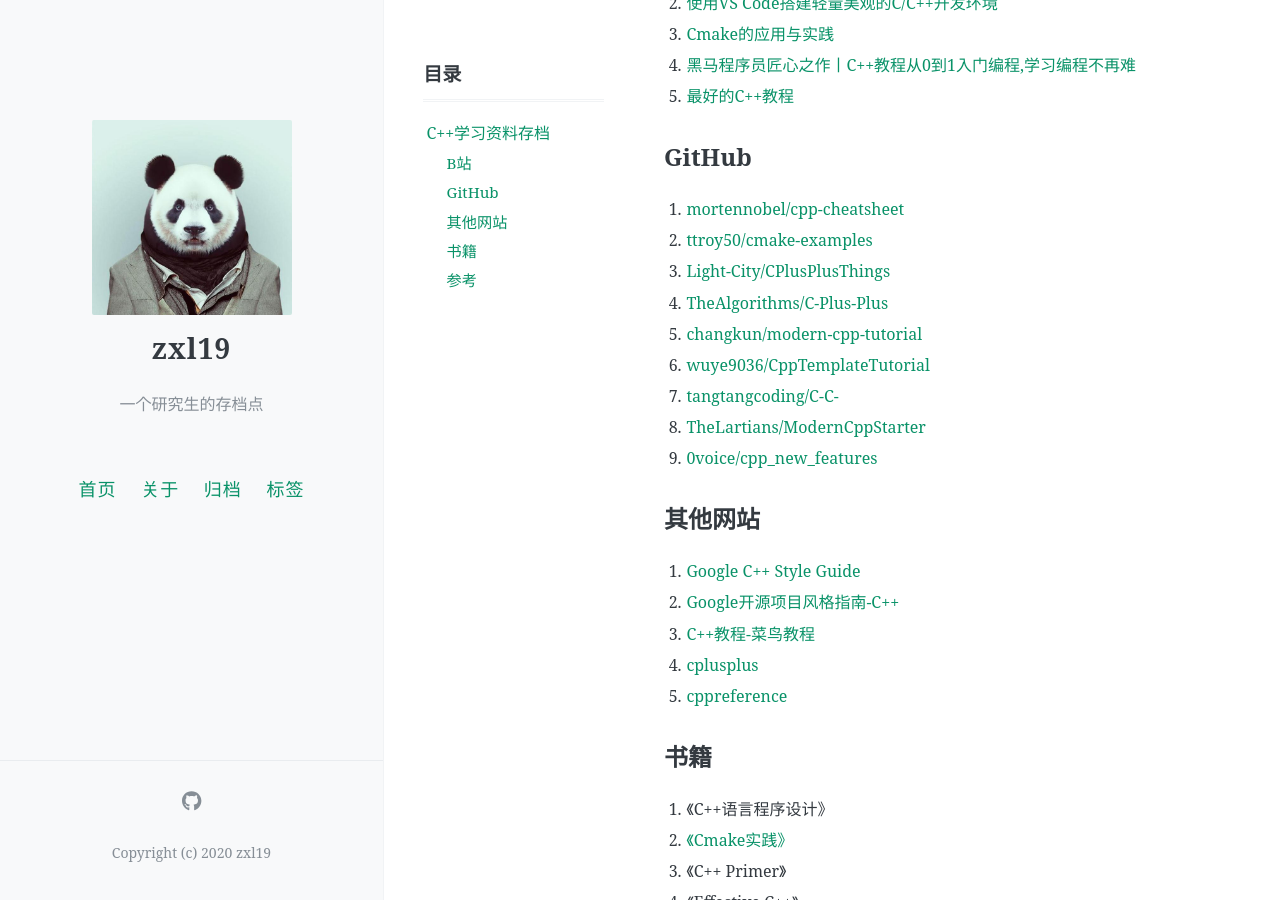
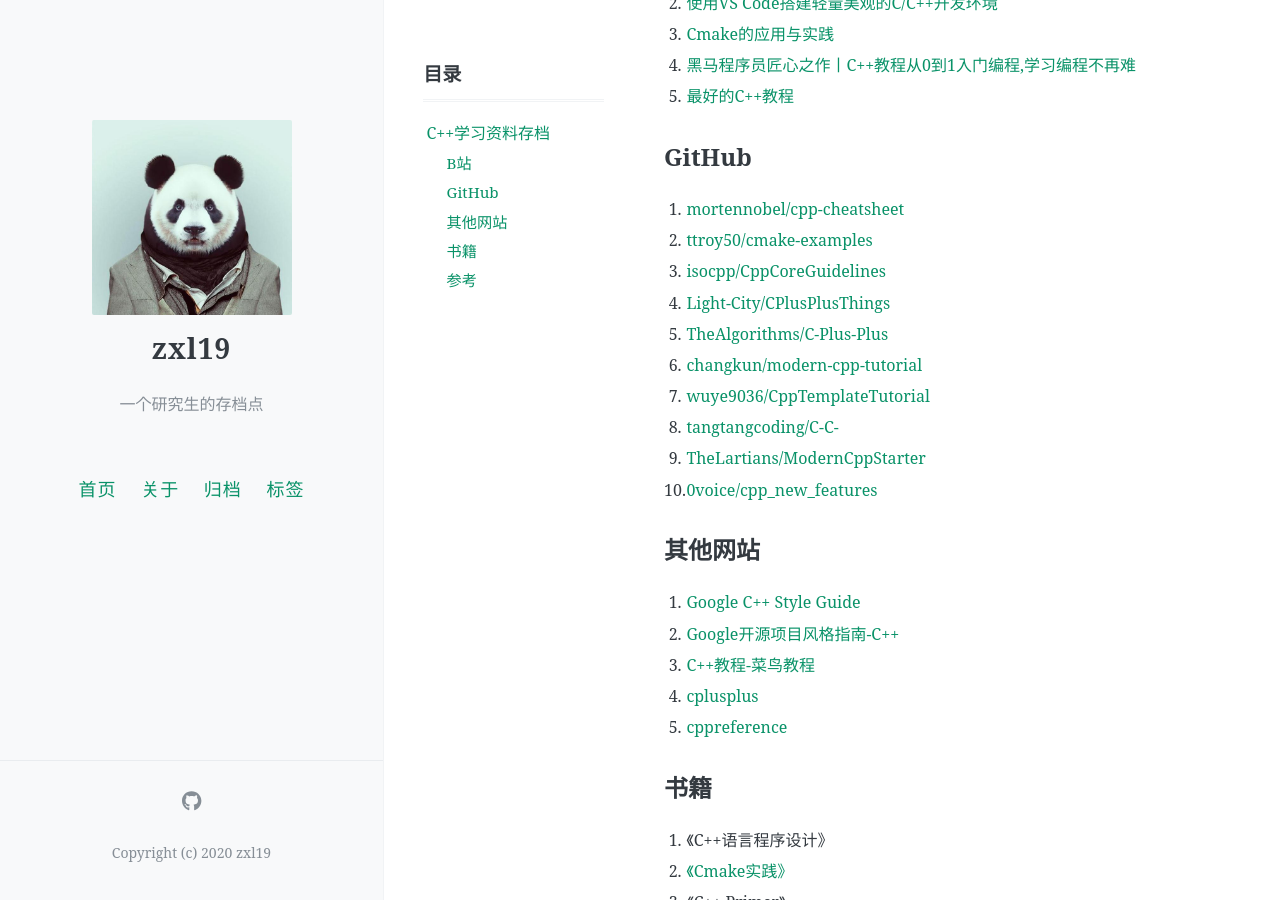
Before and after one commit to zxl19/zxl19.github.io, a Jekyll site: the page built from _posts/2021-05-22-cpp-material.md, in a window 1280 px wide and 900 px high, scrolled down 305 px. Built offline with Jekyll 4.4.1, drawn with Linux system fonts in a browser that asks for light colours; comment, search, counter and statistics services are not loaded.

Commit message:
Update Posts

```diff
--- a/_posts/2021-05-22-cpp-material.md
+++ b/_posts/2021-05-22-cpp-material.md
@@ -25,13 +25,14 @@ C++（包括CMake）学习资料存档。
 
 1. [mortennobel/cpp-cheatsheet](https://github.com/mortennobel/cpp-cheatsheet)
 2. [ttroy50/cmake-examples](https://github.com/ttroy50/cmake-examples)
-3. [Light-City/CPlusPlusThings](https://github.com/Light-City/CPlusPlusThings)
-4. [TheAlgorithms/C-Plus-Plus](https://github.com/TheAlgorithms/C-Plus-Plus)
-5. [changkun/modern-cpp-tutorial](https://github.com/changkun/modern-cpp-tutorial)
-6. [wuye9036/CppTemplateTutorial](https://github.com/wuye9036/CppTemplateTutorial)
-7. [tangtangcoding/C-C-](https://github.com/tangtangcoding/C-C-)
-8. [TheLartians/ModernCppStarter](https://github.com/TheLartians/ModernCppStarter)
-9. [0voice/cpp_new_features](https://github.com/0voice/cpp_new_features)
+3. [isocpp/CppCoreGuidelines](https://github.com/isocpp/CppCoreGuidelines)
+4. [Light-City/CPlusPlusThings](https://github.com/Light-City/CPlusPlusThings)
+5. [TheAlgorithms/C-Plus-Plus](https://github.com/TheAlgorithms/C-Plus-Plus)
+6. [changkun/modern-cpp-tutorial](https://github.com/changkun/modern-cpp-tutorial)
+7. [wuye9036/CppTemplateTutorial](https://github.com/wuye9036/CppTemplateTutorial)
+8. [tangtangcoding/C-C-](https://github.com/tangtangcoding/C-C-)
+9. [TheLartians/ModernCppStarter](https://github.com/TheLartians/ModernCppStarter)
+10. [0voice/cpp_new_features](https://github.com/0voice/cpp_new_features)
 
 ## 其他网站
 
```
Also changed, not shown: _posts/2021-05-25-slam-tool.md (+5 -0 lines).
